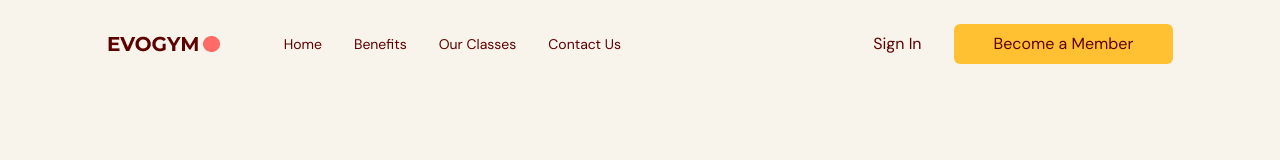
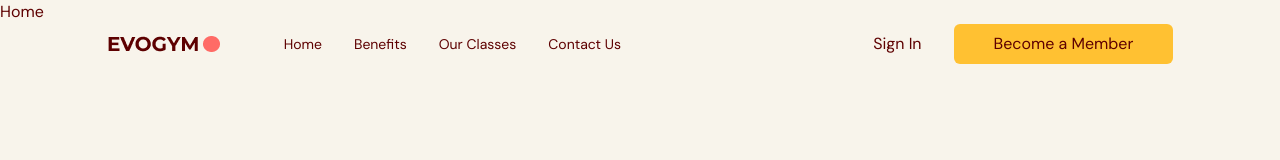
Before and after one commit to mariegrace31/fitness_app, a React (Vite) app: page / in a window 1280 px wide. Shown: the top 160 px of the page. Built offline with nearby package versions, Linux system fonts and the light colour scheme.

Commit message:
Add the home page

```diff
--- a/src/App.tsx
+++ b/src/App.tsx
@@ -1,4 +1,5 @@
 import Navbar from "@/scenes/navbar";
+import Home from '@/scenes/home';
 import { useEffect, useState } from "react";
 import { SelectedPage } from "./shared/types";
 
@@ -26,6 +27,7 @@
       selectedPage={selectedPage}
       setSelectedPage={setSelectedPage}
       />
+      <Home setSelectedPage={setSelectedPage}/>
     </div>
   )
 }
--- /dev/null
+++ b/src/scenes/home/index.tsx
@@ -0,0 +1,20 @@
+import useMediaQuery from "@/hooks/useMediaQuery";
+import { SelectedPage } from "@/shared/types";
+import ActionButton from "@/shared/ActionButton";
+import HomePageText from "@/assets/HomePageText.png";
+import HomePageGraphic from "@/assets/HomePageGraphic.png";
+import SponsorRedBull from "@/assets/SponsorRedBull.png";
+import SponsorForbes from "@/assets/SponsorForbes.png";
+import SponsorFortune from "@/assets/SponsorFortune.png";
+
+type Props = {
+  setSelectedPage: (value: SelectedPage) => void;
+}
+
+const Home = ({ setSelectedPage }: Props) => {
+  return (
+    <div>Home</div>
+  )
+}
+
+export default Home;
```
